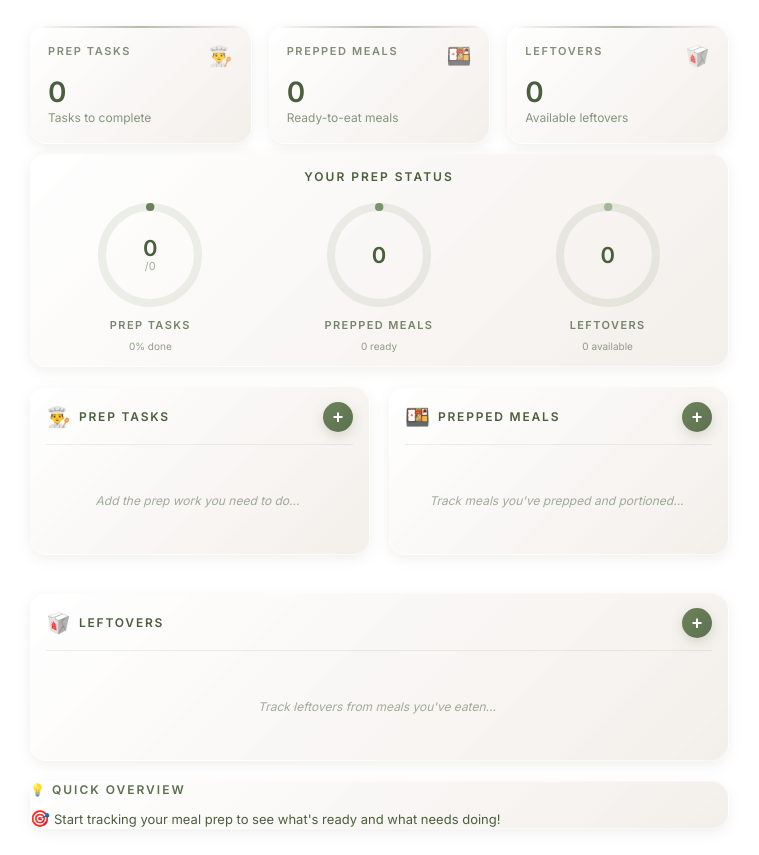
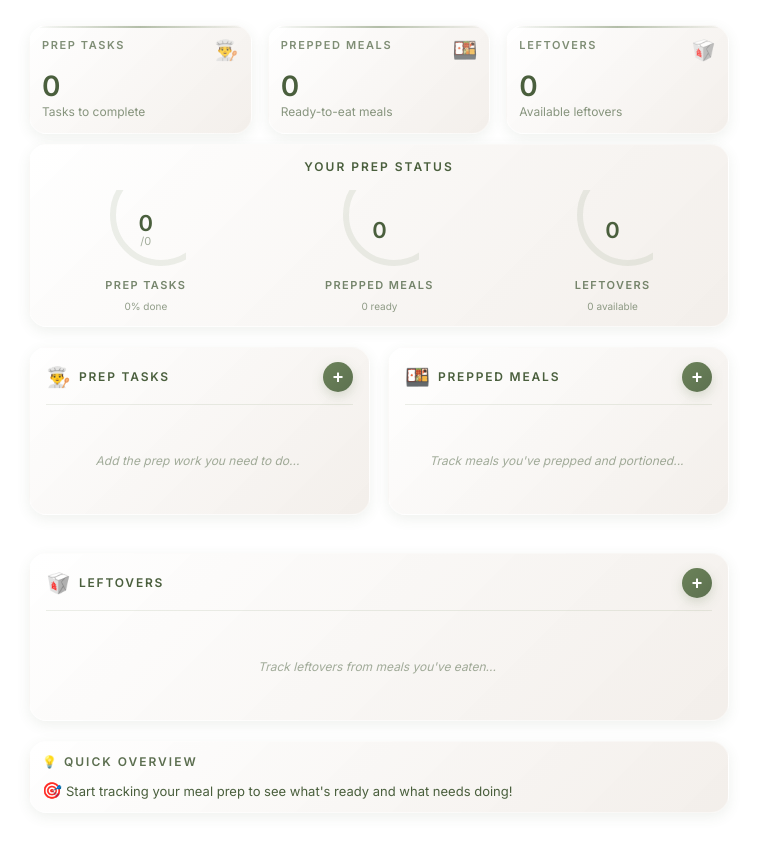
Before and after one commit to thatgirltemplates/mealprepworkingsmaller, a plain HTML site: page index.html in a window 1280 px wide. Shown: the part 76-931 px from the top of the page, without its empty margins (261-1020 px from the left). Drawn offline with nearby package versions, Linux system fonts and the light colour scheme.

Commit message:
Update index.html

```diff
--- a/index.html
+++ b/index.html
@@ -9,7 +9,48 @@
   <link href="https://fonts.googleapis.com/css2?family=Inter:wght@300;400;500;600;700&family=Cormorant+Garamond:wght@400;500;600&display=swap" rel="stylesheet">
 <style>
 /* --- NOTION SIZE FIX (MAKE WIDGET SHORTER + SMALLER) --- */
+  /* ---- MAKE WIDGET MUCH SHORTER FOR NOTION ---- */
 
+.dashboard-container {
+  max-width: 640px !important;   /* narrower */
+}
+
+/* Reduce padding on all cards */
+.stat-card,
+.progress-card,
+.content-card,
+.insights-card {
+  padding: 12px !important;
+}
+
+/* Make progress rings smaller */
+.ring-wrapper {
+  width: 80px !important;
+  height: 80px !important;
+}
+
+.progress-ring-circle {
+  stroke-width: 6 !important;
+}
+
+/* Reduce spacing between sections */
+.stats-grid,
+.progress-card,
+.content-grid,
+.insights-card {
+  margin-top: 6px !important;
+  margin-bottom: 6px !important;
+}
+
+/* Make the content grid 2 columns → shorter height */
+.content-grid {
+  grid-template-columns: 1fr 1fr !important;
+}
+
+/* Reduce task-list max height */
+.task-list {
+  max-height: 180px !important;
+}
 .dashboard-container {
   max-width: 680px !important; /* narrower = fits better in Notion */
 }
```
